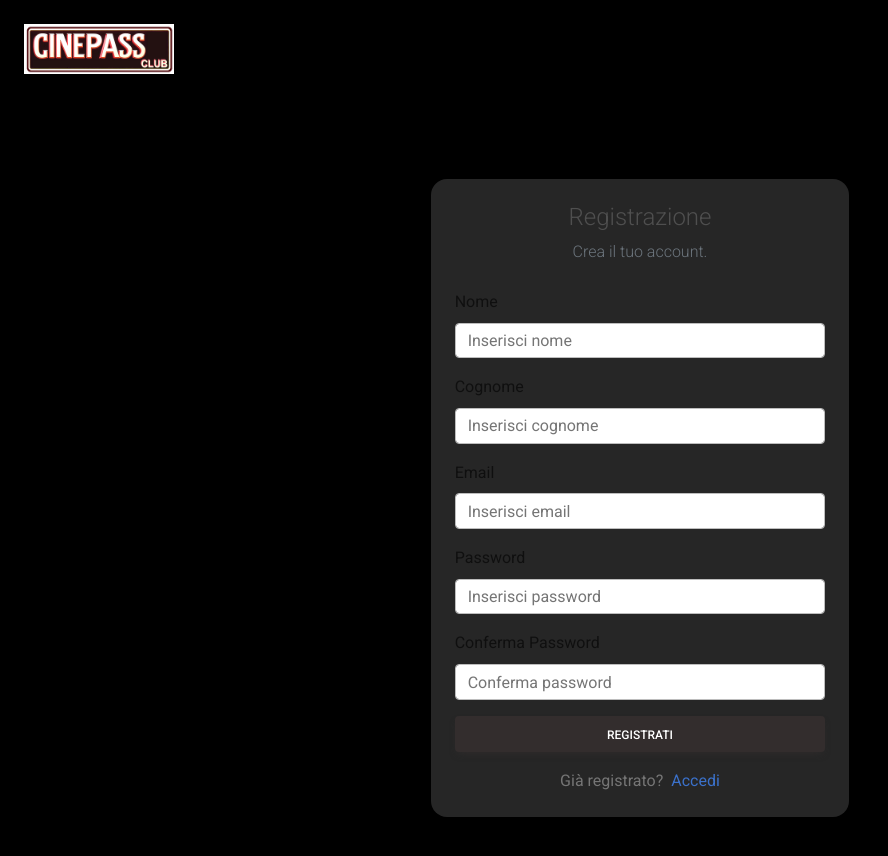
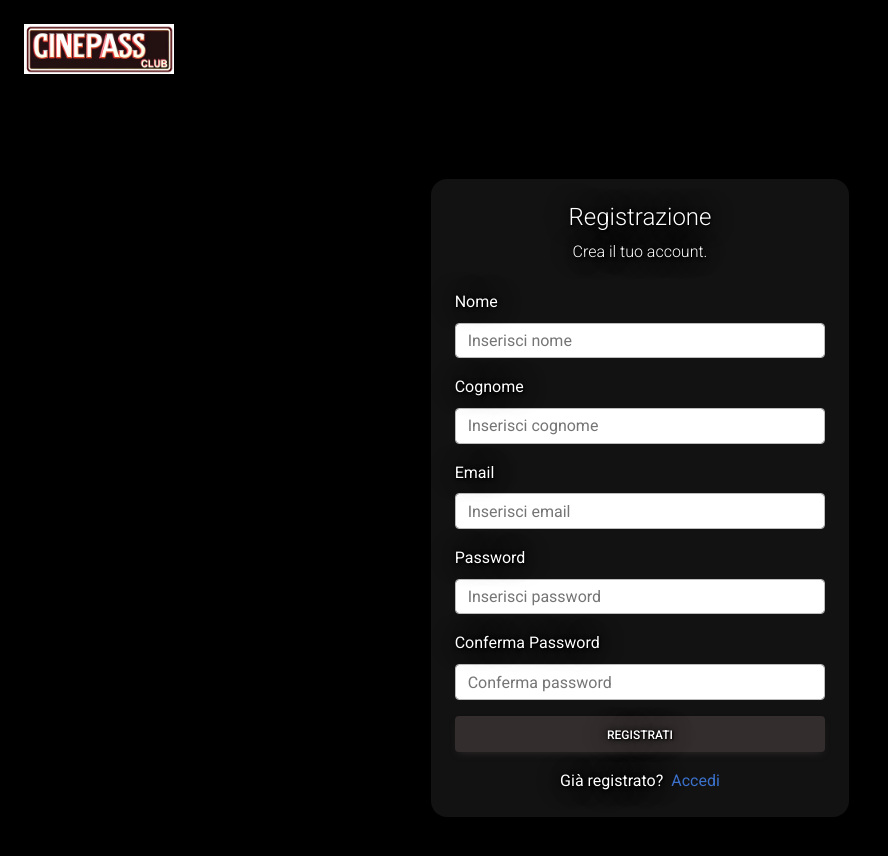
Before and after one commit to marcozaga96/ZagaPass, a React (Create React App) app in the folder zaga-pass/: page /register in a window 1280 px wide. Shown: the top 856 px of the page, without its empty margins (0-888 px from the left). Built offline with nearby package versions, Linux system fonts and the light colour scheme; no server answers.

Commit message:
altre modifiche grafiche

```diff
--- a/zaga-pass/src/App.css
+++ b/zaga-pass/src/App.css
@@ -45,10 +45,10 @@ body {
   background-color: black;
 }
 .cardLogin {
-  background-color: #262626;
+  background-color: #121212;
   border-radius: 1rem;
 }
-/* impostazioni play button */
+
 .card-overlay {
   position: absolute;
   top: 88%;
@@ -180,7 +180,6 @@ body {
   margin: 0;
 }
 
-/* Stile per il form */
 .review-form {
   border-radius: 1rem !important;
 
@@ -201,7 +200,6 @@ body {
   margin: 0 auto;
 }
 
-/* Textarea stile */
 .review-textarea {
   width: 100%;
   height: 120px;
@@ -213,7 +211,6 @@ body {
   background: #fff;
 }
 
-/* Input per il voto */
 .review-input {
   width: 100%;
   border: 1px solid #ccc;
@@ -223,7 +220,6 @@ body {
   background: #fff;
 }
 
-/* Pulsante */
 .review-button {
   padding: 0.8rem 1.2rem;
   font-size: 1rem;
@@ -240,14 +236,12 @@ body {
   background-color: #2d2d2e;
 }
 
-/* Messaggio per il login */
 .review-login-message {
   text-align: center;
   font-size: 1rem;
   color: #666;
 }
 
-/* Titolo della sezione */
 .review-section-header {
   font-size: 1.8rem;
   font-weight: bold;
@@ -256,7 +250,6 @@ body {
   text-align: center;
 }
 
-/* Lista recensioni */
 .review-list {
   list-style: none;
   padding: 0;
@@ -266,7 +259,6 @@ body {
   gap: 1rem;
 }
 
-/* Singola recensione */
 .review-item {
   background: #f9f9f9;
   border: 1px solid #ddd;
@@ -280,7 +272,6 @@ body {
   transform: scale(1.02);
 }
 
-/* Intestazione della recensione */
 .review-header {
   display: flex;
   justify-content: space-between;
@@ -298,7 +289,6 @@ body {
   color: #666;
 }
 
-/* Voto */
 .review-vote {
   font-size: 1.1rem;
   font-weight: bold;
@@ -306,7 +296,6 @@ body {
   margin-bottom: 0.5rem;
 }
 
-/* Commento */
 .review-comment {
   font-size: 1rem;
   color: #555;
--- a/zaga-pass/src/components/CustomLogin.jsx
+++ b/zaga-pass/src/components/CustomLogin.jsx
@@ -30,15 +30,17 @@ const CustomLogin = () => {
       <Row className="w-100 d-flex justify-content-center">
         <Col lg={4} className="cardLogin p-4 shadow-sm">
           <div className="text-center mb-4">
-            <h4 style={{ fontWeight: "300" }}>Benvenuto!</h4>
-            <p style={{ fontWeight: "300", color: "#6c757d" }}>
+            <h4 style={{ fontWeight: "300" }} className="text-white">
+              Benvenuto!
+            </h4>
+            <p style={{ fontWeight: "300" }} className="text-white">
               La miglior piattaforma di streaming
             </p>
           </div>
           {error && <div className="alert alert-danger">{error}</div>}
           <Form onSubmit={handleSubmit}>
             <Form.Group className="mb-3" controlId="formBasicEmail">
-              <Form.Label>Email address</Form.Label>
+              <Form.Label className="text-white">Email address</Form.Label>
               <Form.Control
                 type="email"
                 placeholder="Enter email"
@@ -48,7 +50,7 @@ const CustomLogin = () => {
               />
             </Form.Group>
             <Form.Group className="mb-3" controlId="formBasicPassword">
-              <Form.Label>Password</Form.Label>
+              <Form.Label className="text-white">Password</Form.Label>
               <Form.Control
                 type="password"
                 placeholder="Password"
@@ -57,11 +59,7 @@ const CustomLogin = () => {
                 required
               />
             </Form.Group>
-            <div className="d-flex justify-content-between align-items-center mb-3">
-              <Link to="/resetPasswordPage" className="text-muted">
-                Forgot password?
-              </Link>
-            </div>
+
             <Button variant="dark" type="submit" className="w-100">
               Sign in
             </Button>
--- a/zaga-pass/src/components/CustomNavbar.jsx
+++ b/zaga-pass/src/components/CustomNavbar.jsx
@@ -117,7 +117,7 @@ const CustomNavbar = () => {
 
   return (
     <Navbar
-      variant="dark"
+      variant="light"
       expand="lg"
       className={"background text-color p-3 mynavbar "}
     >
@@ -131,8 +131,8 @@ const CustomNavbar = () => {
             className="d-inline-block align-top"
           />
         </Navbar.Brand>
-        <Navbar.Toggle aria-controls="basic-dark-example" />
-        <Navbar.Collapse id="navbar-dark-example">
+        <Navbar.Toggle aria-controls="basic-light-example" />
+        <Navbar.Collapse id="navbar-light-example">
           <Nav
             className="me-auto my-2 my-lg-0"
             style={{ maxHeight: "100px" }}
--- a/zaga-pass/src/components/CustomRegister.jsx
+++ b/zaga-pass/src/components/CustomRegister.jsx
@@ -56,8 +56,10 @@ const CustomRegister = () => {
       <Row className="w-100 d-flex justify-content-center">
         <Col lg={4} className="cardLogin p-4 shadow-sm">
           <div className="text-center mb-4">
-            <h4 style={{ fontWeight: "300" }}>Registrazione</h4>
-            <p style={{ fontWeight: "300", color: "#6c757d" }}>
+            <h4 style={{ fontWeight: "300" }} className="text-white">
+              Registrazione
+            </h4>
+            <p style={{ fontWeight: "300" }} className="text-white">
               Crea il tuo account.
             </p>
           </div>
@@ -74,7 +76,7 @@ const CustomRegister = () => {
 
           <Form onSubmit={handleSubmit}>
             <Form.Group className="mb-3" controlId="formFirstName">
-              <Form.Label>Nome</Form.Label>
+              <Form.Label className="text-white">Nome</Form.Label>
               <Form.Control
                 type="text"
                 placeholder="Inserisci nome"
@@ -84,7 +86,7 @@ const CustomRegister = () => {
             </Form.Group>
 
             <Form.Group className="mb-3" controlId="formLastName">
-              <Form.Label>Cognome</Form.Label>
+              <Form.Label className="text-white">Cognome</Form.Label>
               <Form.Control
                 type="text"
                 placeholder="Inserisci cognome"
@@ -94,7 +96,7 @@ const CustomRegister = () => {
             </Form.Group>
 
             <Form.Group className="mb-3" controlId="formBasicEmail">
-              <Form.Label>Email</Form.Label>
+              <Form.Label className="text-white">Email</Form.Label>
               <Form.Control
                 type="email"
                 placeholder="Inserisci email"
@@ -104,7 +106,7 @@ const CustomRegister = () => {
             </Form.Group>
 
             <Form.Group className="mb-3" controlId="formBasicPassword">
-              <Form.Label>Password</Form.Label>
+              <Form.Label className="text-white">Password</Form.Label>
               <Form.Control
                 type="password"
                 placeholder="Inserisci password"
@@ -114,7 +116,7 @@ const CustomRegister = () => {
             </Form.Group>
 
             <Form.Group className="mb-3" controlId="formConfirmPassword">
-              <Form.Label>Conferma Password</Form.Label>
+              <Form.Label className="text-white">Conferma Password</Form.Label>
               <Form.Control
                 type="password"
                 placeholder="Conferma password"
@@ -123,12 +125,12 @@ const CustomRegister = () => {
               />
             </Form.Group>
 
-            <Button variant="dark" type="submit" className="w-100">
+            <Button variant="dark" type="submit" className="w-100 text-white">
               Registrati
             </Button>
 
             <div className="text-center mt-3">
-              <span className="text-muted">Già registrato?</span>
+              <span className=" text-white">Già registrato?</span>
               <Link to="/login" className="ms-2">
                 Accedi
               </Link>
```
